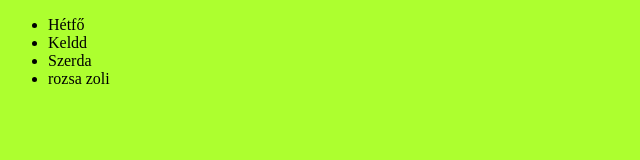
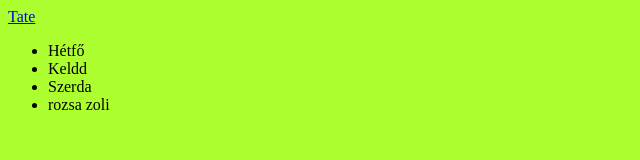
Before and after one commit to zsoltszabo1/12-12, a plain HTML site: page index.html in a window 1280 px wide. Shown: the whole page, without its empty margins (0-640 px from the left). Drawn offline with Linux system fonts and the light colour scheme.

Commit message:
Update index.html

```diff
--- a/index.html
+++ b/index.html
@@ -8,15 +8,17 @@
     <link rel="stylesheet" href="mystyle.css">
 </head>
 <body>
+    <a href="https://cobratate.com/">Tate</a>
 
     <ul>
-<li>Hétfő</li>
-<li>Keldd</li>
-<li>Szerda</li>
-<li>rozsa zoli</li>
+        <li>Hétfő</li>
+        <li>Keldd</li>
+        <li>Szerda</li>
+        <li>rozsa zoli</li>
 
 
-    </ul>
+            </ul>
+
 
 
 </body>
```
